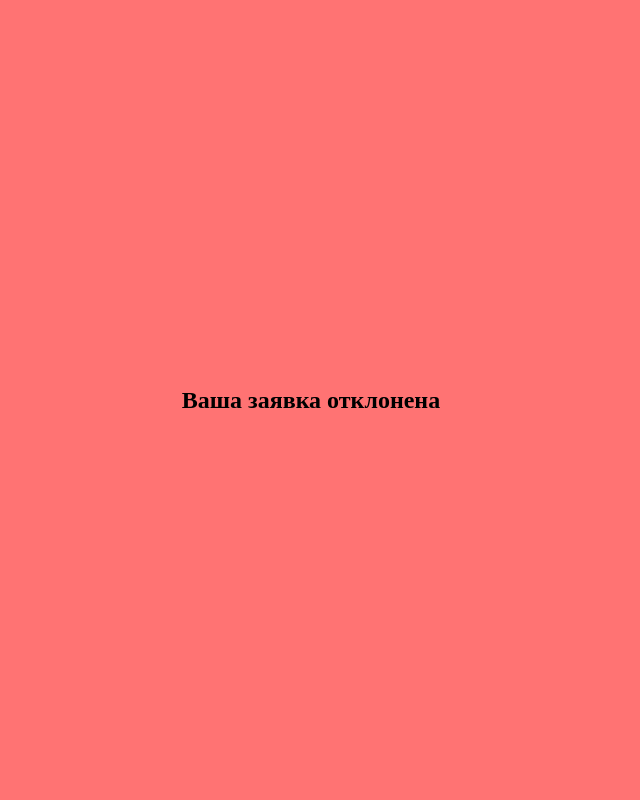
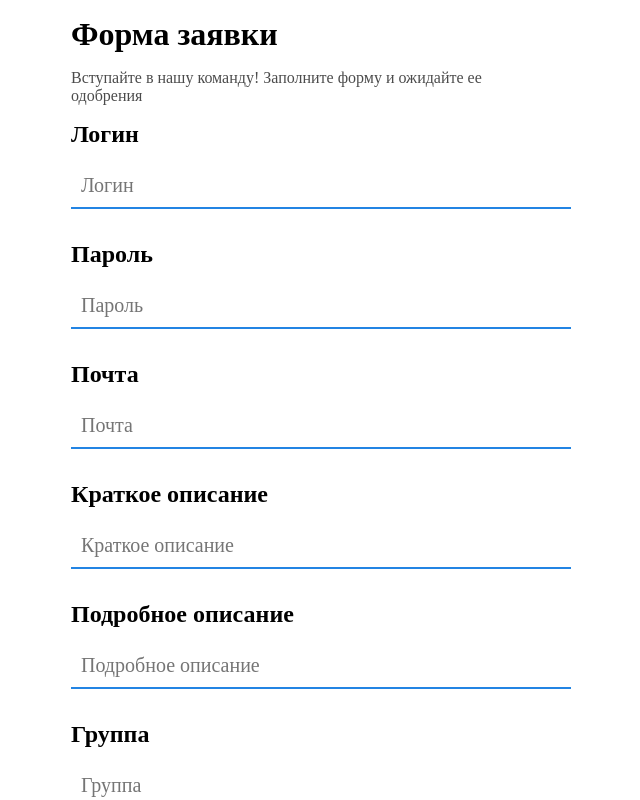
Before and after one commit to ValeryManoilov/profilecodapp, a React (Vite) app: page / in a window 1280 px wide. Shown: the top 800 px of the page, without its empty margins (329-969 px from the left). Built offline with nearby package versions, Linux system fonts and the light colour scheme; a web font is replaced by a local one.

Commit message:
test126 commit

```diff
--- a/src/App.jsx
+++ b/src/App.jsx
@@ -11,7 +11,7 @@ const App = observer(() => {
   return (
     <BrowserRouter>
       <Routes>
-        <Route path="/" element={<StadyAppPage stady="Reject"/>} />
+        <Route path="/" element={<RegistrationPage/>} />
         <Route path="/profile" element={<Main />} />
         <Route path="/adminpanel" element={<AdminPanel />} />
         <Route path="/rejectapp" element={<StadyAppPage stady="Reject"/>}/>
```
